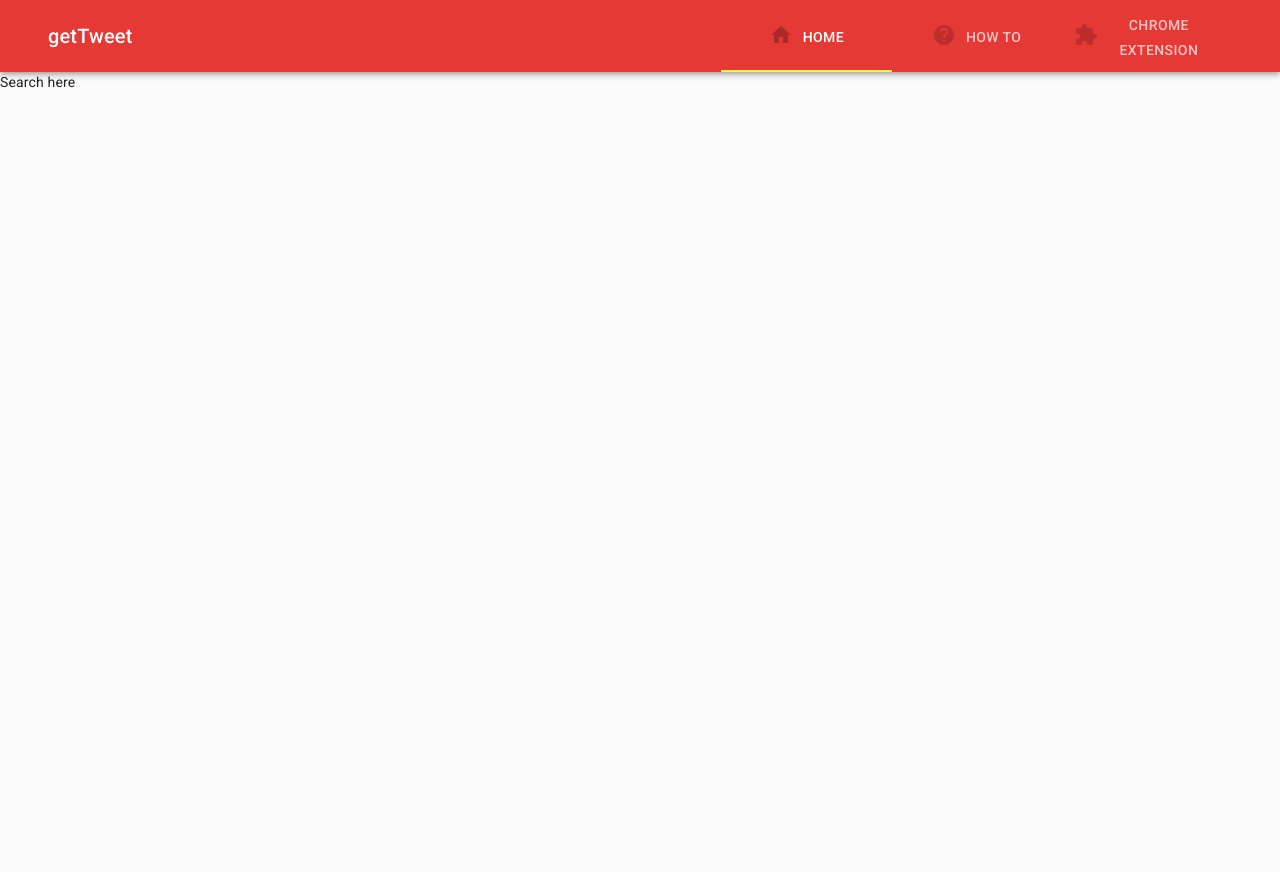
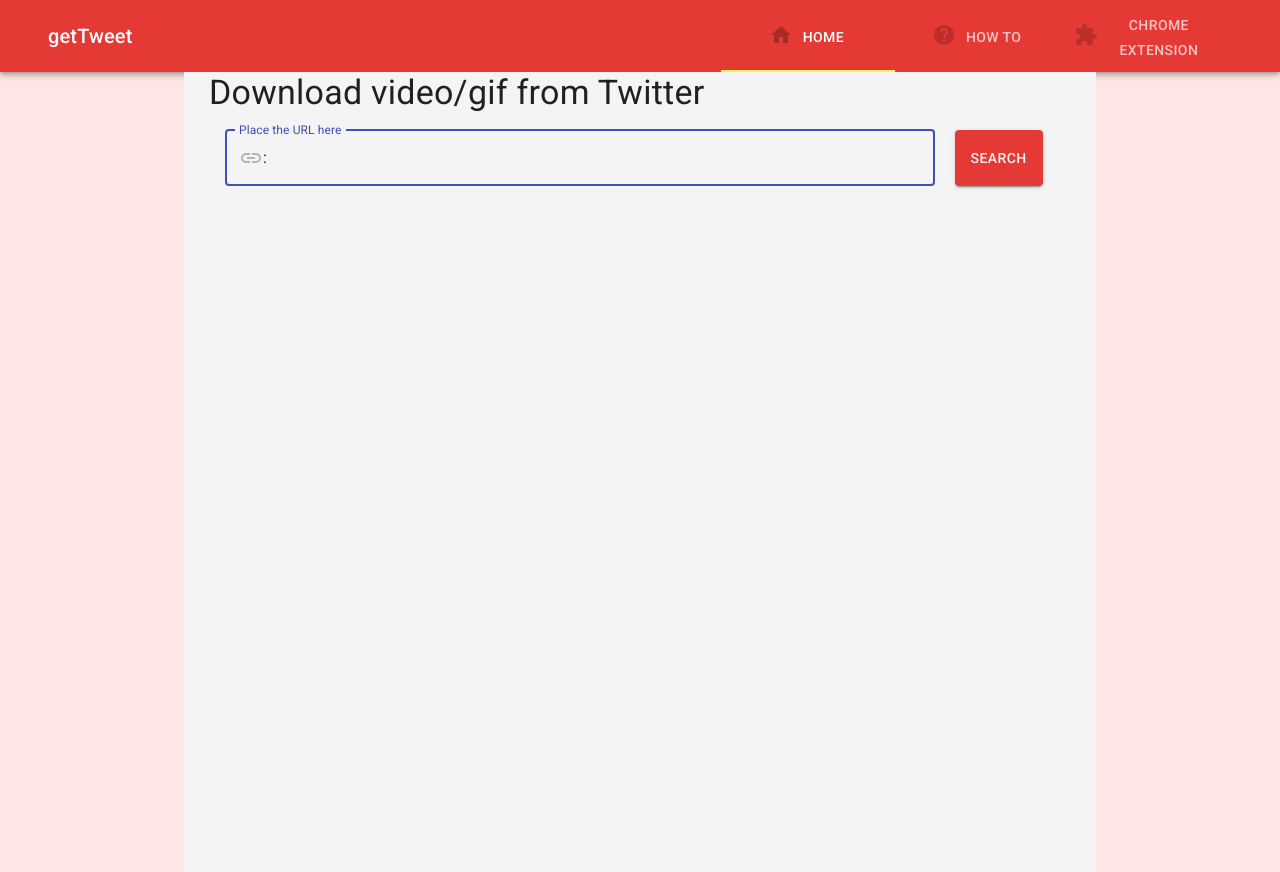
Before and after one commit to puneetbing/gettweet, a React app: page / in a window 1280 px wide. Before the commit the page ends 800 px from the top, so only its background shows below. Built offline with nearby package versions, Linux system fonts and the light colour scheme.

Commit message:
search component first commit

```diff
--- /dev/null
+++ b/public/css/style.css
@@ -0,0 +1,3 @@
+body {
+    background-color: #ffe6e6 !important;
+}
--- a/public/index.html
+++ b/public/index.html
@@ -12,9 +12,10 @@
     name="viewport"
     content="minimum-scale=1, initial-scale=1, width=device-width"
   />
+
     <link rel="apple-touch-icon" href="%PUBLIC_URL%/logo192.png" />
     <link rel="stylesheet" href="https://fonts.googleapis.com/css?family=Roboto:300,400,500,700&display=swap" />
-
+    <link rel="stylesheet" href="/css/style.css" />
     <!--
       manifest.json provides metadata used when your web app is installed on a
       user's mobile device or desktop. See https://developers.google.com/web/fundamentals/web-app-manifest/
--- a/src/components/App.js
+++ b/src/components/App.js
@@ -2,6 +2,7 @@
 import Button from '@material-ui/core/Button';
 import Navbar from './Navbar';
 import { Route } from "react-router-dom";
+// import './App.css';
 
 const App = () => {
     return (
--- /dev/null
+++ b/src/components/Search.css
@@ -0,0 +1,11 @@
+.MuiOutlinedInput-root {
+    width: 80%;
+    /* margin-left: 4s0px; */
+}
+.MuiFormControl-root {
+    flex-direction: row !important;
+}
+
+.gettweet-search-btn {
+    margin-left: 20px !important;
+}
--- a/src/components/Search.js
+++ b/src/components/Search.js
@@ -1,11 +1,110 @@
 import React from 'react';
+import Container from '@material-ui/core/Container';
+import Typography from '@material-ui/core/Typography';
+import clsx from 'clsx';
+import { makeStyles } from '@material-ui/core/styles';
+import IconButton from '@material-ui/core/IconButton';
+import Input from '@material-ui/core/Input';
+import FilledInput from '@material-ui/core/FilledInput';
+import OutlinedInput from '@material-ui/core/OutlinedInput';
+import InputLabel from '@material-ui/core/InputLabel';
+import InputAdornment from '@material-ui/core/InputAdornment';
+import FormHelperText from '@material-ui/core/FormHelperText';
+import FormControl from '@material-ui/core/FormControl';
+import TextField from '@material-ui/core/TextField';
+import Visibility from '@material-ui/icons/Visibility';
+import VisibilityOff from '@material-ui/icons/VisibilityOff';
+import LinkIcon from '@material-ui/icons/Link';
+import Button from '@material-ui/core/Button';
+import './Search.css';
+
+const useStyles = makeStyles((theme) => ({
+    root: {
+      display: 'flex',
+      flexWrap: 'wrap'
+    },
+    margin: {
+      margin: theme.spacing(2),
+    },
+    withoutLabel: {
+      marginTop: theme.spacing(3),
+    },
+    textField: {
+      width: '15ch',
+    },
+  }));
+
+//   const useStyles = makeStyles((theme) => ({
+//     root: {
+//       '& > *': {
+//         margin: theme.spacing(1),
+//       },s
+//     },
+//   }));
 
 const Search = () => {
+    const classes = useStyles();
+    const [values, setValues] = React.useState({
+      amount: '',
+      password: '',
+      weight: '',
+      weightRange: '',
+      showPassword: false,
+    });
+
+    const handleChange = (prop) => (event) => {
+      setValues({ ...values, [prop]: event.target.value });
+    };
+
+    const handleClickShowPassword = () => {
+      setValues({ ...values, showPassword: !values.showPassword });
+    };
+
+    const handleMouseDownPassword = (event) => {
+      event.preventDefault();
+    };
+
     return (
-        <div>
-            Search here
-        </div>
-    );
+        <>
+          <Container maxWidth="md">
+            <Typography component="div" style={{ backgroundColor: '#f4f4f4', height: '100vh', paddingLeft: '25px' }}>
+                <Typography variant="h4" component="h2">
+                    Download video/gif from Twitter
+                </Typography>
+                <form>
+                    <FormControl
+                        fullWidth
+                        className={classes.margin}
+                        variant="outlined"
+                    >
+                        <InputLabel htmlFor="outlined-adornment-amount">Place the URL here</InputLabel>
+                        <OutlinedInput
+                            id="outlined-adornment-amount"
+                            value={values.amount}
+                            onChange={handleChange('amount')}
+                            startAdornment={<InputAdornment position="start">
+                                    <LinkIcon color="disabled" />:
+                                </InputAdornment>}
+                            labelWidth={137}
+                            autoFocus={true}
+                            inputProps = {{type: "url"}}
+                        />
+                        <div className={classes.root}>
+                            <Button
+                                className="gettweet-search-btn"
+                                variant="contained"
+                                style = {{ backgroundColor: "#e53935", color: "#f4f4f4"}}
+                                component = "submit"
+                            >
+                                SEARCH
+                            </Button>
+                        </div>
+                    </FormControl>
+                </form>
+            </Typography>
+          </Container>
+        </>
+      );
 };
 
 export default Search;
```
